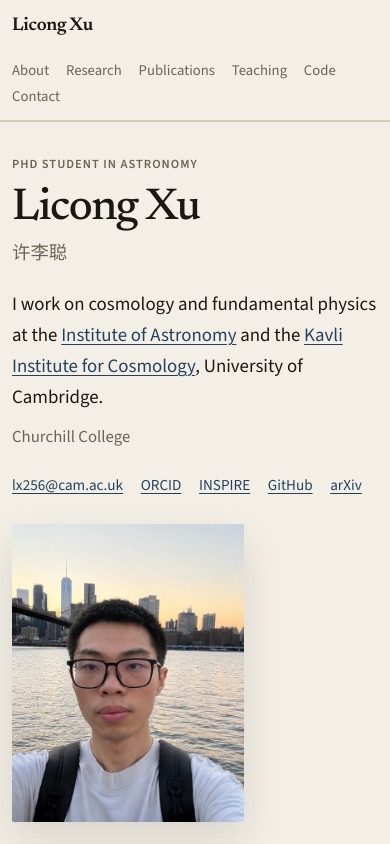
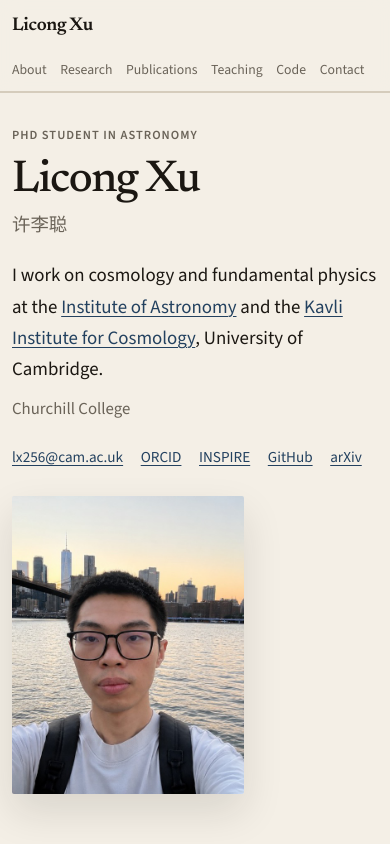
Before and after one commit to licongxu/licongxu.github.io, a plain HTML site: page index.html in a window 390 px wide. Shown: the top 844 px of the page. Drawn offline with nearby package versions, Linux system fonts and the light colour scheme.

Commit message:
Keep the mobile navigation from clipping the last link.
Co-authored-by: Cursor <cursoragent@cursor.com>

```diff
--- a/styles.css
+++ b/styles.css
@@ -362,6 +362,12 @@ h3 {
     padding: 0.7rem 0;
   }
 
+  .header-inner nav {
+    width: 100%;
+    gap: 0.35rem 0.85rem;
+    font-size: 0.86rem;
+  }
+
   .hero {
     padding-top: 2rem;
   }
```
